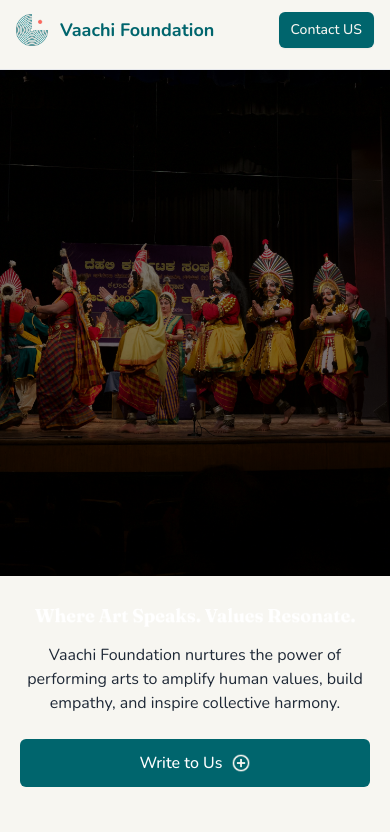
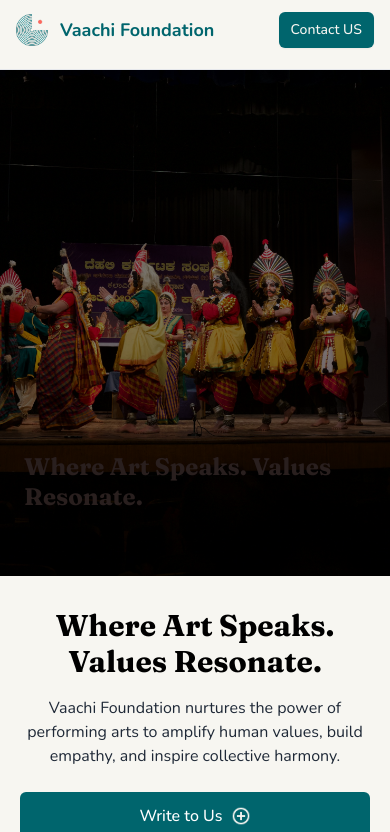
Before and after one commit to PritiHM/Vaachi-Website, a Next.js app: page / in a window 390 px wide. Shown: the top 832 px of the page. Built offline with nearby package versions, Linux system fonts and the light colour scheme.

Commit message:
updated ui and fixes

```diff
--- a/components/Hero.jsx
+++ b/components/Hero.jsx
@@ -1,10 +1,17 @@
 "use client";
 import Image from "next/image";
+import { Fraunces } from "next/font/google";
+
+const fraunces = Fraunces({
+  subsets: ["latin"],
+  weight: ["400", "700"],
+});
 
 export default function Hero() {
   return (
     <div className="w-full">
       <div className="relative w-full min-h-[60vh] sm:h-screen">
+
         <Image
           src="/images/Heroimg.jpg"
           alt="Vaachi Foundation Performance"
@@ -13,22 +20,26 @@ export default function Hero() {
           className="object-cover object-center"
         />
 
+
         <div className="absolute inset-0 bg-black/50" />
 
-        {/* DESKTOP / TABLET: truncated paragraph (shows ellipsis) */}
-        <div className="hidden sm:block absolute bottom-16 left-10 right-10 text-[#F7F6F1] z-10">
-          <Image
-            src="/images/heading.png"
-            alt="heading"
-            width={600}
-            height={200}
-            className="mb-6"
-          />
 
-          <div className="flex items-center justify-between w-full gap-4">
-            {/* Add the custom truncate class here */}
+        <div className="absolute bottom-16 left-6 sm:left-10 right-6 sm:right-10 z-10">
+          <h2
+            className={`
+              ${fraunces.className}
+              text-2xl sm:text-4xl font-bold leading-tight
+              text-[#291F1E] sm:text-[#ffffff]
+            `}
+          >
+            Where Art Speaks. Values Resonate.
+          </h2>
+
+
+          <div className="hidden sm:flex items-center justify-between w-full gap-4 mt-6 text-white">
             <p className="text-lg opacity-90 max-w-[600px] truncate-multiline-2">
-              Vaachi Foundation nurtures the power of performing arts to amplify human values, build empathy, and inspire collective harmony.
+              Vaachi Foundation nurtures the power of performing arts to amplify human values,
+              build empathy, and inspire collective harmony.
             </p>
 
             <a
@@ -43,18 +54,19 @@ export default function Hero() {
         </div>
       </div>
 
-      {/* MOBILE: full paragraph under the image (no truncation) */}
       <div className="block sm:hidden px-5 py-8 text-center">
-        <Image
-          src="/images/heading.png"
-          alt="heading"
-          width={320}
-          height={120}
-          className="mx-auto mb-4"
-        />
+        <h2
+          className={`
+            ${fraunces.className}
+            text-3xl font-bold text-black mb-4
+          `}
+        >
+          Where Art Speaks. Values Resonate.
+        </h2>
 
         <p className="text-base text-gray-800 mb-6">
-          Vaachi Foundation nurtures the power of performing arts to amplify human values, build empathy, and inspire collective harmony.
+          Vaachi Foundation nurtures the power of performing arts to amplify human values,
+          build empathy, and inspire collective harmony.
         </p>
 
         <a
```
